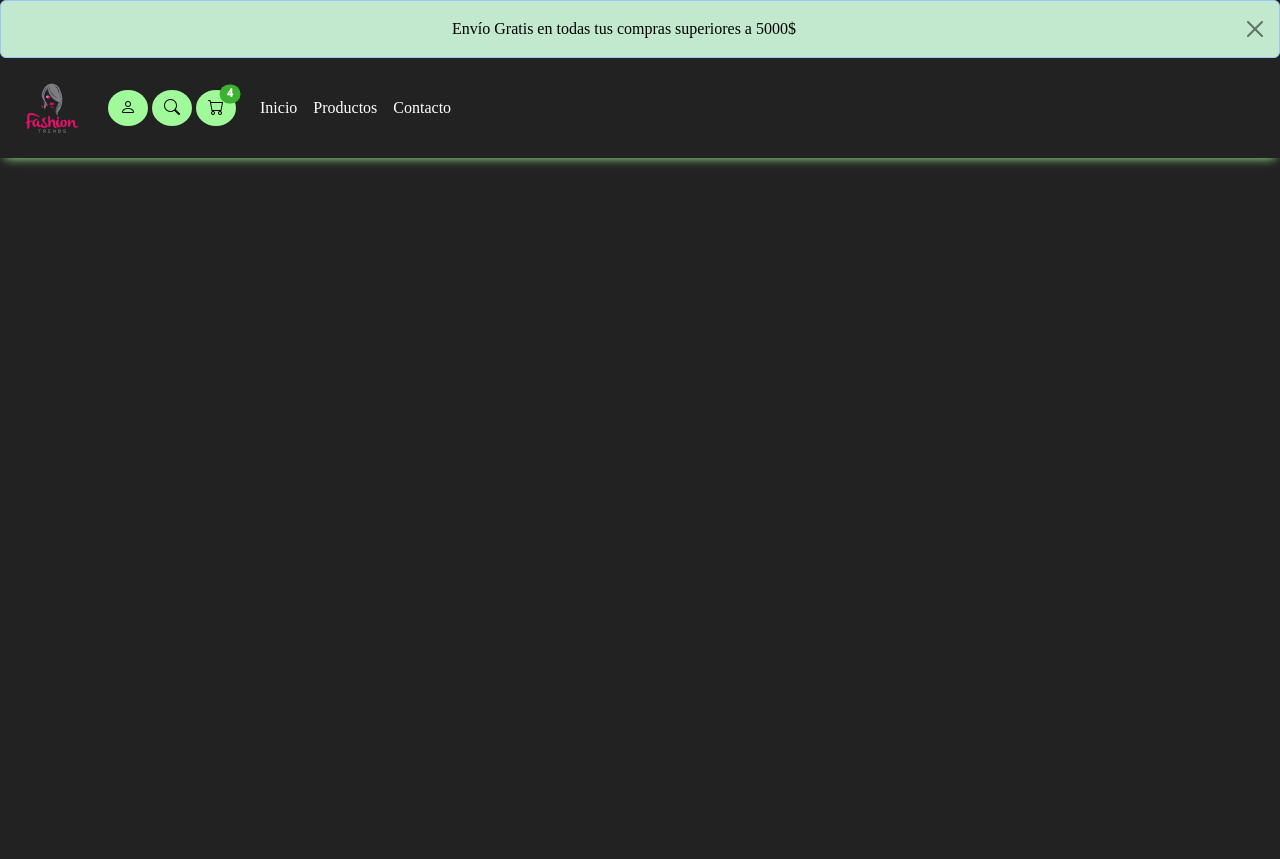
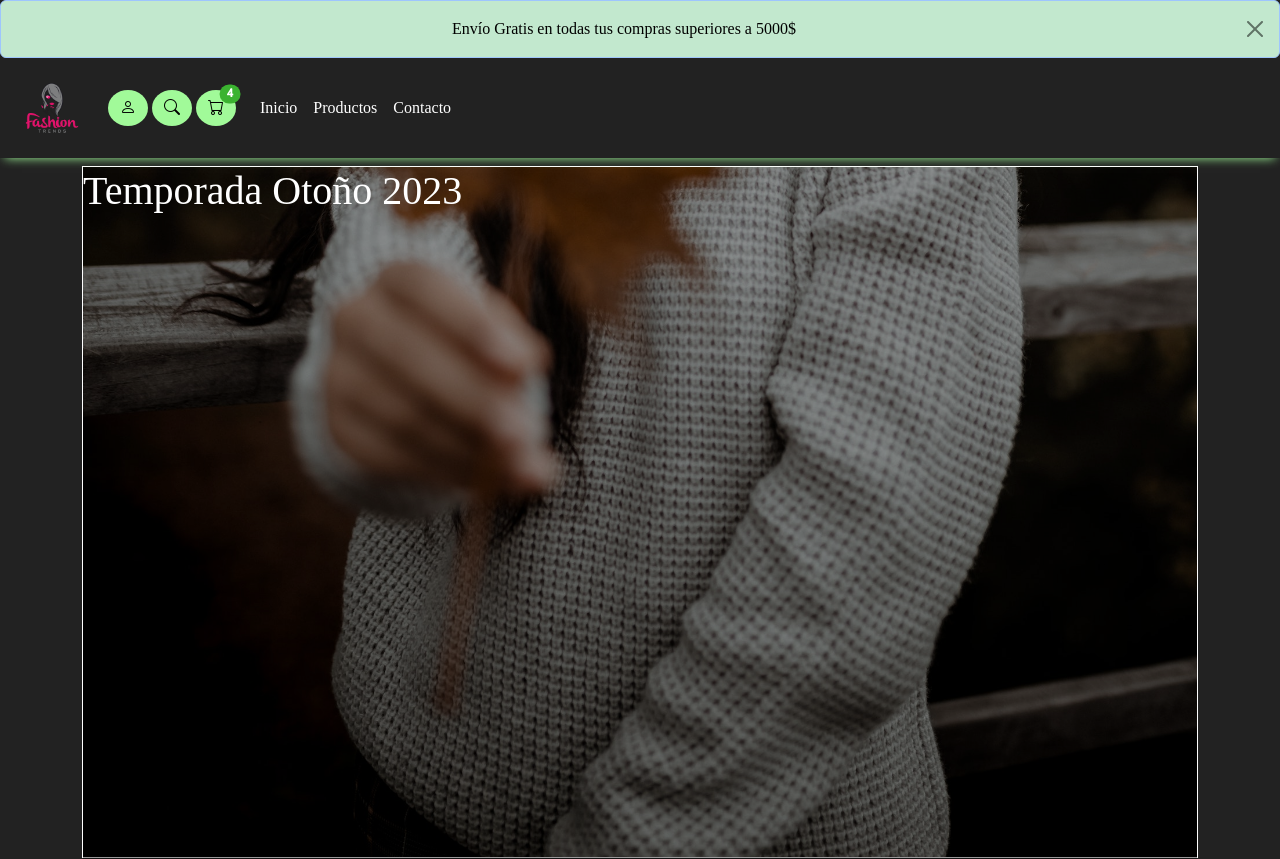
Before and after one commit to Gerschuk/proyecto-frontend-numen, a React (Create React App) app: page / in a window 1280 px wide. Before the commit the page ends 800 px from the top, so only its background shows below. Built offline with nearby package versions, Linux system fonts and the light colour scheme.

Commit message:
Feat(Home): Maquetando Home
- Se guardo la imagen del home en assets/imagenes
- Se creo la carpeta home
- Se creo el archivo Home.js
- Se creo el archivo home.css
- Se agrego el H1 mediante props

- Resta continuar maquetando el componente.

```diff
--- a/src/App.js
+++ b/src/App.js
@@ -1,4 +1,5 @@
 import Alerta from "./assets/componentes/alerta/Alerta";
+import Home from "./assets/componentes/home/Home";
 import Navbar from "./assets/componentes/navbar/Navbar";
 
 
@@ -28,6 +29,9 @@ function App() {
       <header>
         <Navbar contenido={paginas} />
       </header>
+      <main className="container-xl">
+        <Home titulo="Temporada Otoño 2023"/>
+      </main>
     </>
   );
 }
--- /dev/null
+++ b/src/assets/componentes/home/Home.js
@@ -0,0 +1,13 @@
+import "./home.css";
+
+function Home(contenido) {
+    return (
+        <div className="home">
+            <div className="contenido d-flex flex-column">
+                <h1>{contenido.titulo}</h1>
+            </div>
+        </div>
+    )
+}
+
+export default Home;
--- /dev/null
+++ b/src/assets/componentes/home/home.css
@@ -0,0 +1,15 @@
+@import url("../../css/config.css");
+
+.home {
+    margin-top: 8px;
+    border: 1px solid white;
+    height: calc(100vh - var(--navbar-height) - 8px);
+    background-image: url("../../imagenes/home-autumn.jpg");
+    background-size: cover;
+    background-position: center bottom;
+}
+
+.home>.contenido {
+    background-color: rgba(0,0,0,.4);
+    height: calc(100vh - var(--navbar-height) - 8px);
+}
```
Also changed, not shown: src/assets/imagenes/home-autumn.jpg (added).
